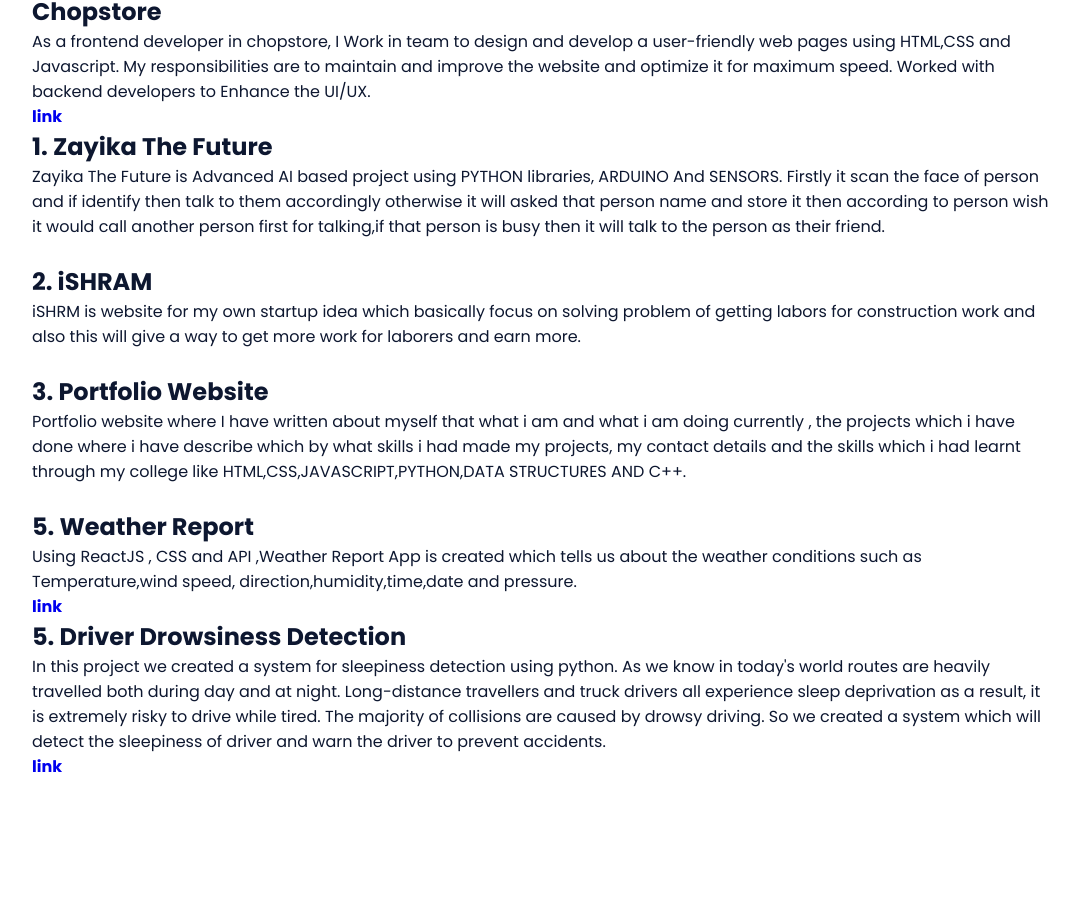
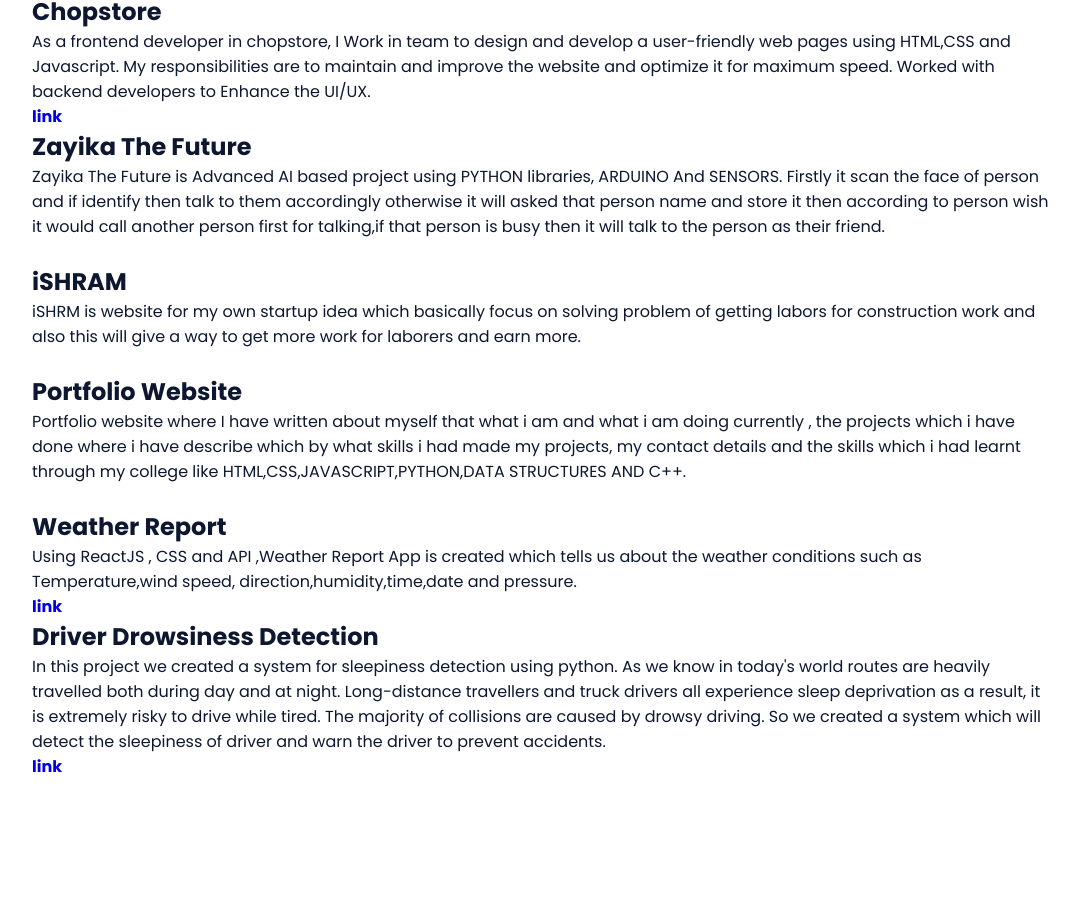
Before and after one commit to sachIN-BLIP/sachin-s-Portfolio.github.io, a plain HTML site: page index.html in a window 1280 px wide. Shown: the part 2692-3596 px from the top of the page, without its empty margins (96-1175 px from the left). Drawn offline with nearby package versions, Linux system fonts and the light colour scheme.

Commit message:
Update index.html

```diff
--- a/index.html
+++ b/index.html
@@ -244,7 +244,7 @@
 
             <div class="project__container bd-grid">
                 <div>
-                    <h2 class="project__subtitle">1. Zayika The Future</h2>
+                    <h2 class="project__subtitle"> Zayika The Future</h2>
                     <p class="project__text">Zayika The Future is Advanced AI based project using PYTHON libraries,
                         ARDUINO And
                         SENSORS. Firstly it scan the face of person and if identify then talk to them accordingly
@@ -253,14 +253,14 @@
                         their friend.
                     </p>
                     <br>
-                    <h2 class="project__subtitle">2. iSHRAM</h2>
+                    <h2 class="project__subtitle"> iSHRAM</h2>
                     <p class="project__text">iSHRM is website for my own startup idea which basically focus on solving
                         problem of
                         getting labors for construction work and also this will give a way to get more work for
                         laborers and earn more.
                     </p>
                     <br>
-                    <h2 class="project__subtitle">3. Portfolio Website</h2>
+                    <h2 class="project__subtitle"> Portfolio Website</h2>
                     <p class="project__text">Portfolio website where I have written about myself that what i am and what
                         i am doing currently , the projects which i have done where i have describe which
                         by what skills i had made my projects, my contact details and the skills
@@ -269,14 +269,14 @@
                     <br>
 
 
-                    <h2 class="project__subtitle">5. Weather Report</h2>
+                    <h2 class="project__subtitle"> Weather Report</h2>
                     <p class="project__text">Using ReactJS , CSS and API ,Weather Report App is created which tells us about the weather conditions such as Temperature,wind speed,
                         direction,humidity,time,date and pressure.
                     </p>
                      <a href="https://sachin-blip.github.io/weatherReport/" target="_blank"><b> link </b></a>
 
                      <br>
-                    <h2 class="project__subtitle">5. Driver Drowsiness Detection</h2>
+                    <h2 class="project__subtitle"> Driver Drowsiness Detection</h2>
                     <p class="project__text">In this project we created a system for sleepiness detection using
                         python. As we know in today's world routes are heavily travelled
                         both during day and at night. Long-distance travellers and truck
```
